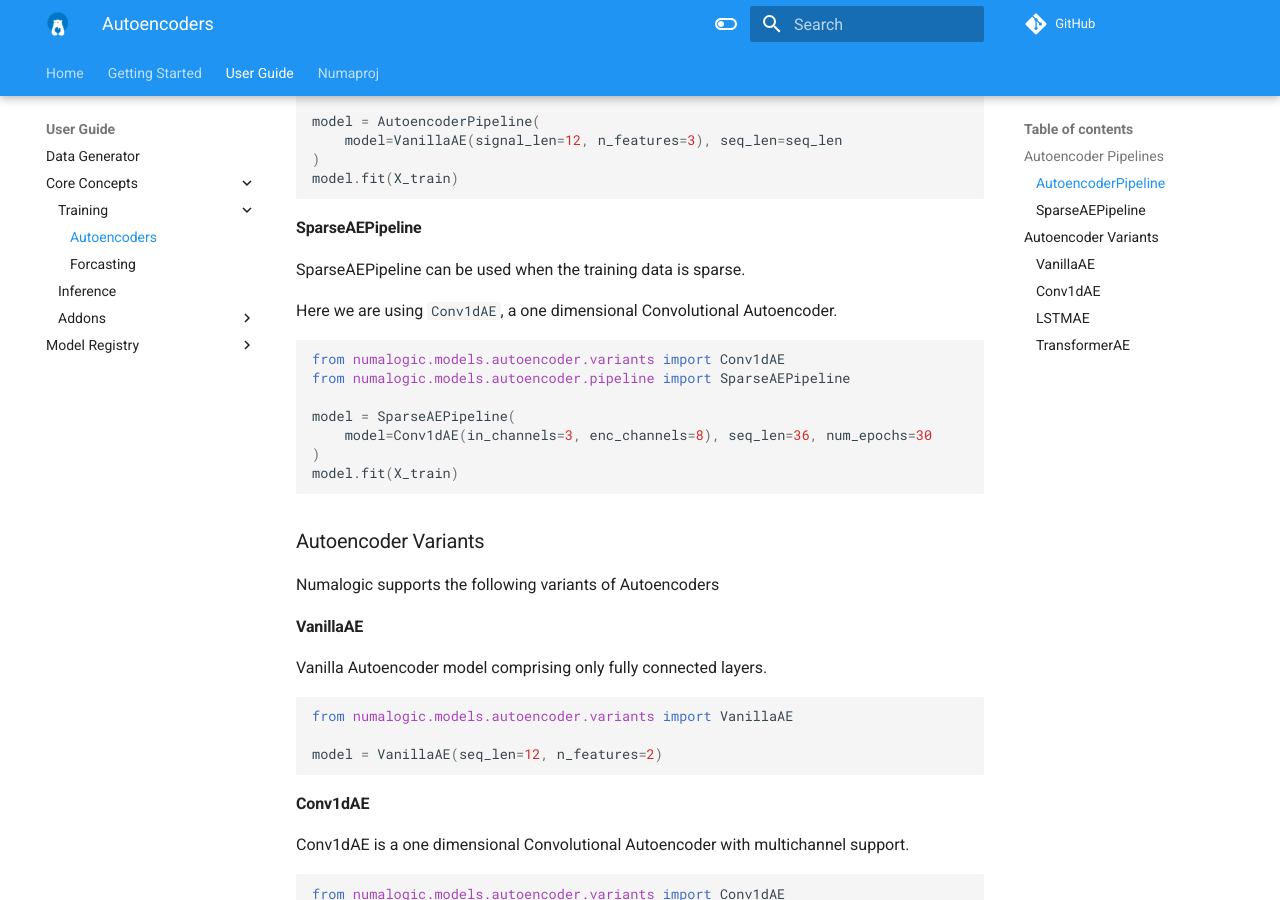
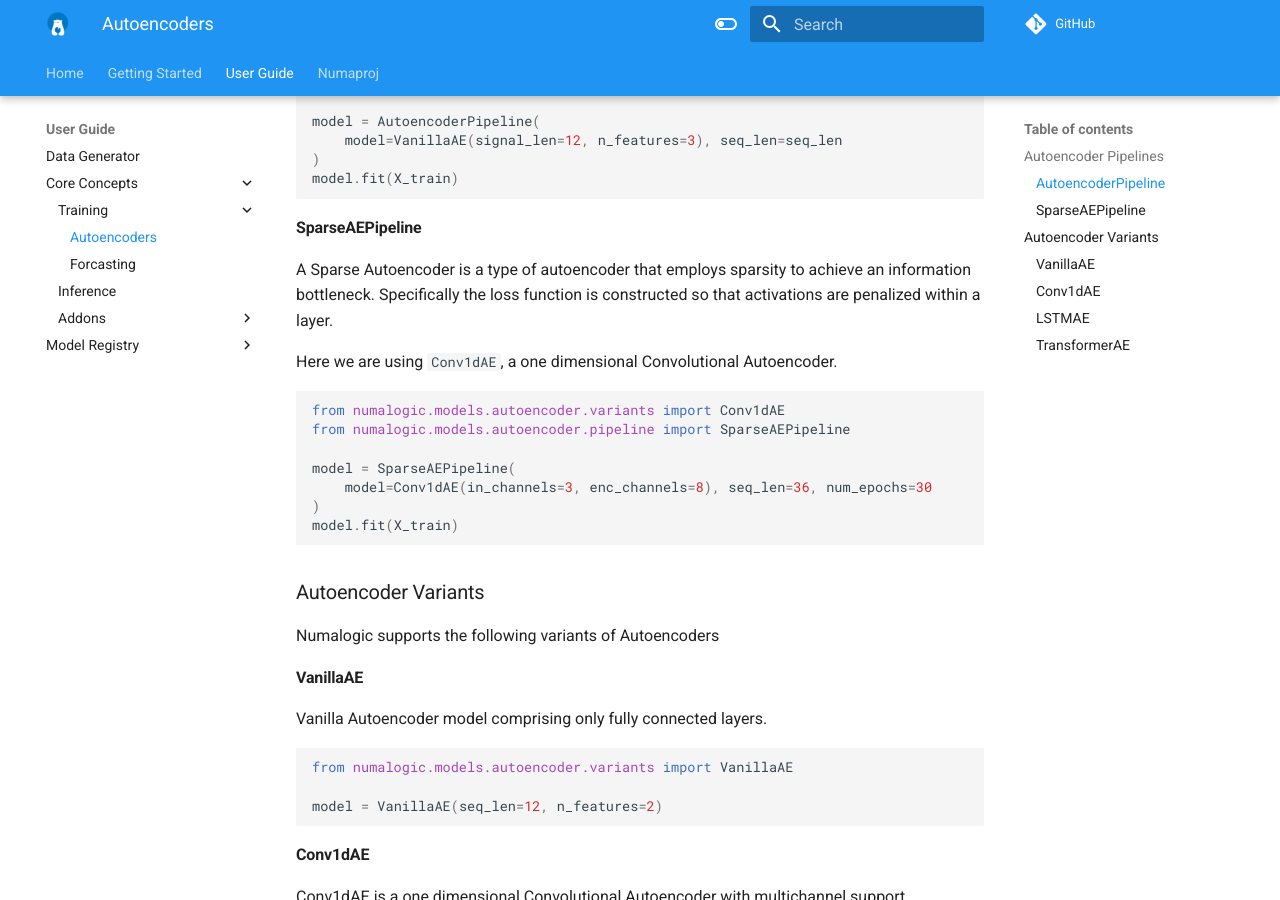
Before and after one commit to numaproj/numalogic, an MkDocs documentation site: the page built from docs/autoencoders.md, in a window 1280 px wide and 900 px high, scrolled down 504 px. Built offline with MkDocs 1.6.1 and Material for MkDocs 9.7.7, drawn with Linux system fonts in a browser that asks for light colours; comment, search, counter and statistics services are not loaded.

Commit message:
fix: review comments
Signed-off-by: nkoppisetty <nandita.iitkgp@gmail.com>

```diff
--- a/docs/autoencoders.md
+++ b/docs/autoencoders.md
@@ -24,7 +24,7 @@ model.fit(X_train)
 
 #### SparseAEPipeline
 
-SparseAEPipeline can be used when the training data is sparse.
+A Sparse Autoencoder is a type of autoencoder that employs sparsity to achieve an information bottleneck. Specifically the loss function is constructed so that activations are penalized within a layer.
 
 Here we are using `Conv1dAE`, a one dimensional Convolutional Autoencoder.
 
```
Also changed, not shown: docs/quick-start.md (+2 -0 lines).
